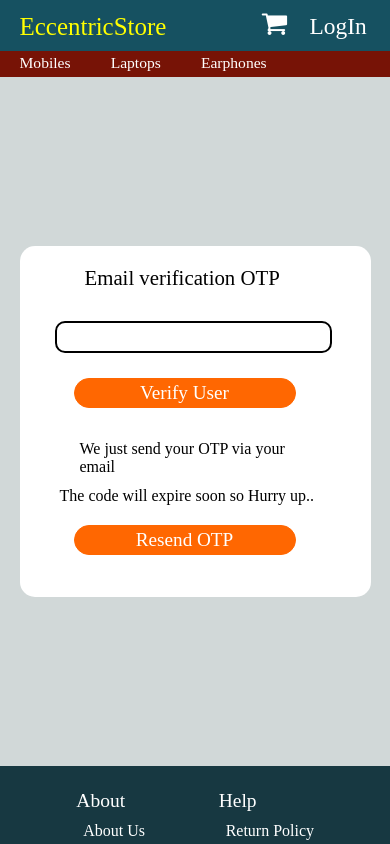
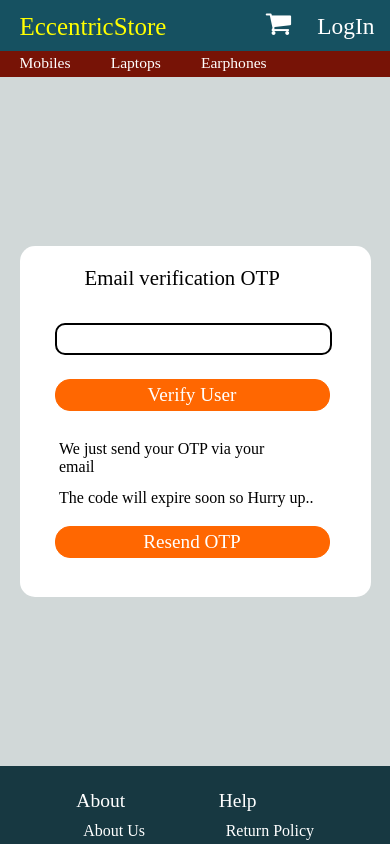
Before and after one commit to deadlock314/Ecommerce-site-Frontend, a React (Create React App) app: page /signup/alphakey in a window 390 px wide. Shown: the top 844 px of the page. Built offline with nearby package versions, Linux system fonts and the light colour scheme.

Commit message:
added styles for mobile deviecs

```diff
--- a/src/Styles/FormStyles.css
+++ b/src/Styles/FormStyles.css
@@ -81,6 +81,7 @@ margin-left: 20px;
     }
     .form label{
         padding: 0 20px;
+
     }
     #fpass{
         font-size: 1.05rem;
@@ -88,9 +89,12 @@ margin-left: 20px;
     }
     .form button{
         margin-left: 34px;
+        width:70vw;
+        height: 30px;
+        margin: 5px 15px;
     }
     .form p{
-        padding-left: 40px;
+        padding-left: 5vw;
     }
     #auth-otp-label{
         margin: 0 0 15px 25px;
@@ -99,7 +103,4 @@ margin-left: 20px;
     #auth-otp-para{
             margin: 10px  0 0 0;
         }
-  #auth-otp-para2{
-            margin-left: -20px;
-        }
 }
--- a/src/Styles/ProductInfoStyles/productInfoStyles.css
+++ b/src/Styles/ProductInfoStyles/productInfoStyles.css
@@ -94,13 +94,13 @@ margin: 7% 0px 20px 40vw;
         }
         .productInfo-button{
             font-size: 5vw;
-            width: 24vw;
+            width: 26vw;
             height: 9vw;
-            margin: 15px 15px 5px 13px;
+            margin: 15px 15px 5px 10px;
             padding: 2px 7px;
         }
         #pinfo-btn{
-            margin-left: 8vw;
+            margin-left: 6vw;
         }
         #productInfo-des{
             font-size: 1.25rem;
--- a/src/Styles/navbarStyles.css
+++ b/src/Styles/navbarStyles.css
@@ -77,7 +77,7 @@ font-size: 1.45vw;
 }
 .login a{
     font-size: 6vw;
-    padding-right: 3vw;
+    padding-right: 1vw;
 
   }
 
```
